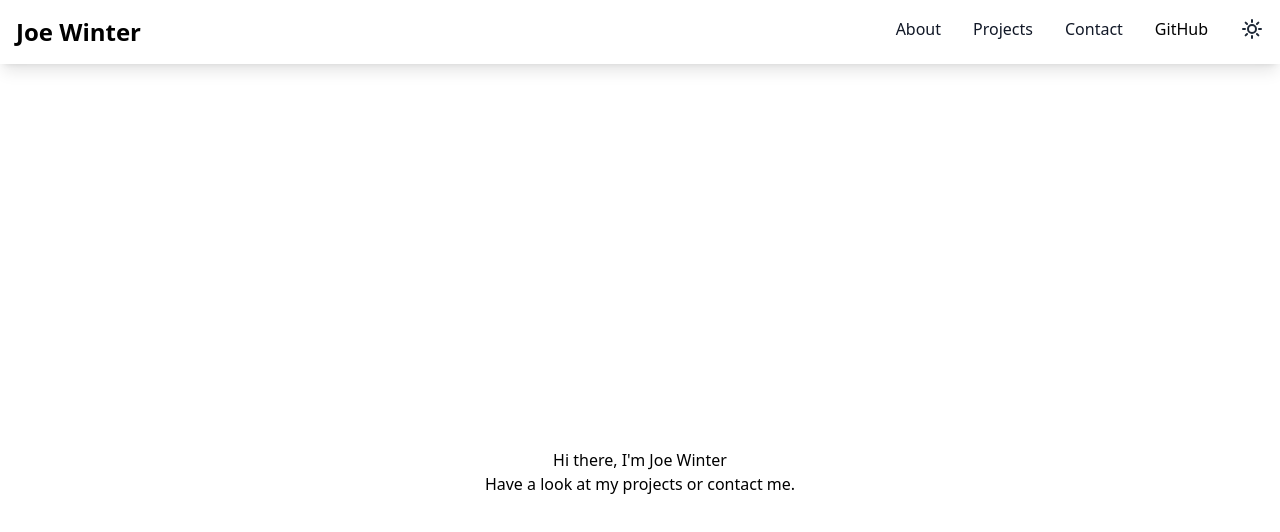
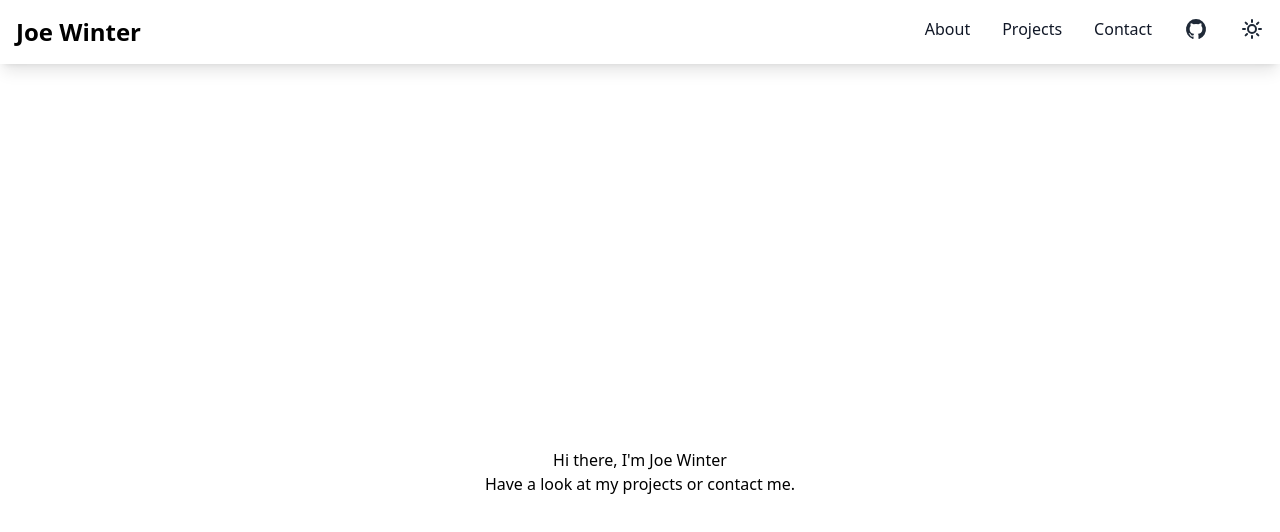
Before and after one commit to joe-winter/portfolio, a React app: page / in a window 1280 px wide. Shown: the top 532 px of the page. Built offline with nearby package versions, Linux system fonts and the light colour scheme; the HTML template or start-up script is replaced by a standard one.

Commit message:
added gh link to navbar

```diff
--- a/src/Components/NavBar.jsx
+++ b/src/Components/NavBar.jsx
@@ -2,6 +2,7 @@ import { useNavigate } from "react-router-dom";
 import PageLink from "./PageLink";
 import ThemeToggle from "./ThemeToggle";
 import ExternalLinkButton from "./ExternalLinkButton";
+import GitHubIcon from "./GitHubIcon";
 
 export default function NavBar() {
   const navigate = useNavigate();
@@ -27,7 +28,7 @@ export default function NavBar() {
               <PageLink path={"/contact"} text={"Contact"} />
             </li>
             <li>
-              <ExternalLinkButton url={"https://github.com/joe-winter"} content={"GitHub"}/>
+              <ExternalLinkButton url={"https://github.com/joe-winter"} content={<GitHubIcon/>}/>
             </li>
             <li>
               <ThemeToggle />
```
